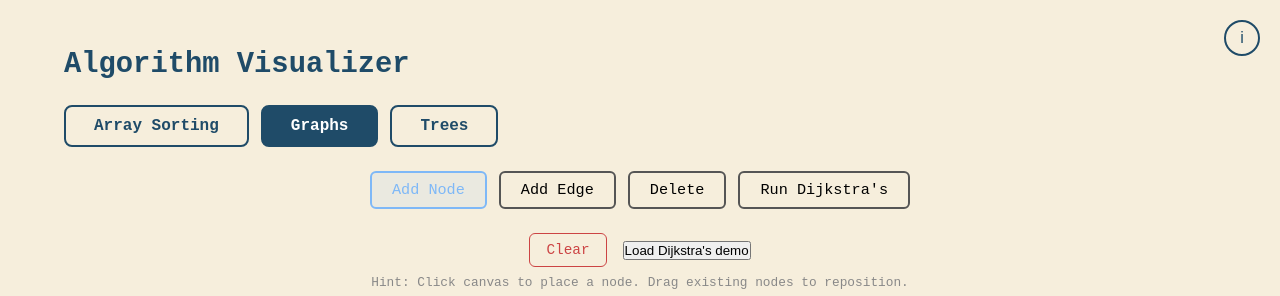
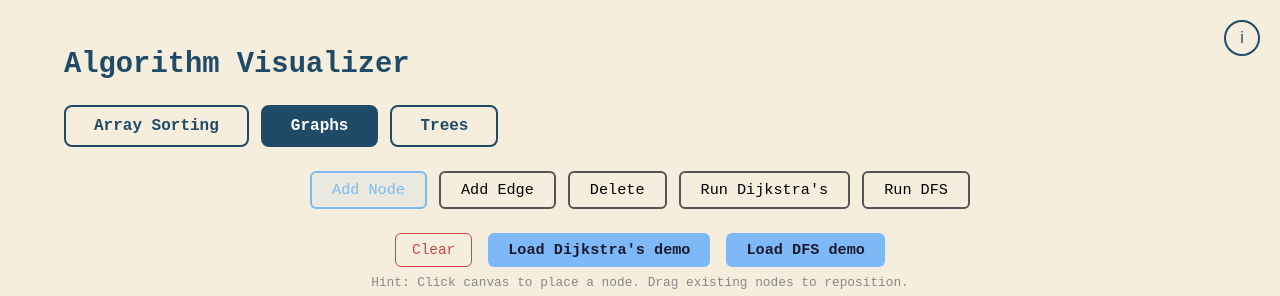
Before and after one commit to Anonymoose725/algo-visualizer-frontend, a React (Create React App) app: page / in a window 1280 px wide. Both pictures are taken after a click on the button "Graphs". Shown: the top 296 px of the page. Built offline with nearby package versions, Linux system fonts and the light colour scheme; no server answers.

Commit message:
add DFS to functionality.

```diff
--- a/src/GraphBuilder.js
+++ b/src/GraphBuilder.js
@@ -12,12 +12,20 @@ function generateNextLabel(nodes) {
 
 // node is the full node object with .label (string) and .id (int)
 // highlightedNodes contains label strings
-function getNodeColor(node, selectedNode, dijkstraSource, dijkstraResult, currentStepIndex) {
+function getNodeColor(node, selectedNode, dijkstraSource, dijkstraResult, dfsSource, dfsResult, currentStepIndex) {
+    // dijkstra source handle
     if (dijkstraResult && dijkstraSource === node.id) {
         return { fill: "#E8893C", stroke: "#B05510", text: "#ffffff" }
     }
-    if (dijkstraResult) {
-        const step = dijkstraResult.steps[currentStepIndex]
+    // dfs source handle
+    if (dfsResult && dfsSource === node.id) {
+        return { fill: "#E8893C", stroke: "#B05510", text: "#ffffff" }
+    }
+
+    const curResult = dijkstraResult || dfsResult
+
+    if (curResult) {
+        const step = curResult.steps[currentStepIndex]
         if (step) {
             const highlighted = step.highlightedNodes ?? []
             const idx = highlighted.indexOf(node.label)  // label comparison
@@ -35,17 +43,21 @@ function getNodeColor(node, selectedNode, dijkstraSource, dijkstraResult, curren
     return { fill: "rgb(31,75,104)", stroke: "rgb(21,55,80)", text: "#ffffff" }
 }
 
-function getEdgeColor(edge, gnodes, dijkstraResult, currentStepIndex) {
-    if (!dijkstraResult) return "#8A7F6E"
-    const step = dijkstraResult.steps[currentStepIndex]
+function getEdgeColor(edge, gnodes, dijkstraResult, dfsResult, currentStepIndex) {
+    const curResult = dijkstraResult || dfsResult
+    if (!curResult) return "#8A7F6E"
+    const step = curResult.steps[currentStepIndex]
     if (!step) return "#8A7F6E"
+
     const highlighted = step.highlightedEdges ?? []
     const fromNode = gnodes.find(n => n.id === edge.from)
     const toNode = gnodes.find(n => n.id === edge.to)
+
     if (!fromNode || !toNode) return "#8A7F6E"
     const isHighlighted = highlighted.some(([f, t]) =>
         f === fromNode.label && t === toNode.label
     )
+
     return isHighlighted ? "#185FA5" : "#8A7F6E"
 }
 
@@ -80,7 +92,8 @@ const MODE_HINTS = {
     addNode: "Click canvas to place a node. Drag existing nodes to reposition.",
     addEdge: "Click a source node, then a destination to create an edge.",
     delete: "Click an existing edge or node to delete it.",
-    run: "Click a source node to run Dijkstra's Shortest Path algorithm."
+    dijkstra: "Click a source node to run Dijkstra's Shortest Path algorithm.",
+    dfs: "Click a source node to run depth-first search traversal"
 }
 
 
@@ -94,6 +107,10 @@ function GraphBuilder({ onGraphReady }) {
 
     const [dijkstraSource, setDijkstraSource] = useState(null)
     const [dijkstraResult, setDijkstraResult] = useState(null)
+
+    const [dfsSource, setDfsSource] = useState(null)
+    const [dfsResult, setDfsResult] = useState(null)
+
     const [currentStepIndex, setCurrentStepIndex] = useState(0)
 
     //const [isPlaying, setIsPlaying] = useState(false)
@@ -172,8 +189,13 @@ function GraphBuilder({ onGraphReady }) {
         }
 
         // not in add edge mode, not in delete mode, check if we're running
-        if (graphMode === "run") {
+        if (graphMode === "dijkstra") {
             runDijkstra(node.id)
+            return
+        }
+
+        if (graphMode === "dfs") {
+            runDFS(node.id)
             return
         }
     }
@@ -284,27 +306,62 @@ function GraphBuilder({ onGraphReady }) {
         }
     }
 
+    async function runDFS(sourceId) {
+        if (gnodes.length < 1) {
+            setError("Please  add at least 1 node to run DFS")
+        }
+
+        setDfsResult(null)
+        setDfsSource(sourceId)
+        setCurrentStepIndex(0)
+
+        // adjacency list for backend
+        const sourceLabel = gnodes.find(n => n.id === sourceId).label
+        const edgeList = gedges.map(e => {
+            const from = gnodes.find(n => n.id === e.from).label
+            const to = gnodes.find(n => n.id === e.to).label
+            return `${from},${to},${e.weight}`
+        }).join(";")
+
+        const BASE_URL = process.env.REACT_APP_API_URL || "http://localhost:8080"
+
+        try {
+            const response = await fetch(`${BASE_URL}/graph/dfs?edges=${encodeURIComponent(edgeList)}&source=${sourceLabel}`)
+            if (!response.ok) {
+                throw new Error("Backend err")
+            }
+            const steps = await response.json()
+            setDfsResult(steps)
+            setCurrentStepIndex(0)
+            setError("")
+        } catch (err) {
+            await loadDfsDemo()
+            setError("Backend unavailable - showing demo graph")
+        }
+    }
+
     function switchMode(m) {
         setGraphMode(m)
         setSelectedNode(null)
         setPendingEdge(null)
         setDijkstraResult(null)
         setDijkstraSource(null)
+        setDfsResult(null)
+        setDfsSource(null)
         setError("")
     }
 
     function clearCanvas() {
         setGnodes([])
         setGedges([])
-        setSelectedNode(null)
-        setPendingEdge(null)
-        setDijkstraResult(null)
-        setDijkstraSource(null)
-        setError("")
+        switchMode("addNode") // do all the standard resetting above
         nextID.current = 0
     }
 
-    const totalSteps = dijkstraResult?.steps?.length ?? 0
+    const totalSteps = graphMode === "dijkstra"
+        ? dijkstraResult?.steps?.length ?? 0
+        : dfsResult?.steps?.length ?? 0
+
 
     async function loadDijkstraDemo() {
         const { demoData } = await import("./demo/demoData")
@@ -337,7 +394,41 @@ function GraphBuilder({ onGraphReady }) {
         setDijkstraSource(demoNodes[0].id)  // source = first node (A)
         setCurrentStepIndex(0)
         setError("")
-        setGraphMode("run")
+        setGraphMode("dijkstra")
+    }
+
+    async function loadDfsDemo() { // UPDATE WITH DIFFERENT DEMO DATA.
+        const { demoData } = await import("./demo/demoData")
+        const demo = demoData["dfs"]
+        if (!demo) return
+
+        const demoResponse = demo.response
+        const n = demoResponse.nodes.length
+        const cx = CANVAS_WIDTH / 2
+        const cy = CANVAS_HEIGHT / 2
+        const radius = 150
+
+        const demoNodes = demoResponse.nodes.map((node, i) => ({
+            id: i,
+            label: node.nodeLabel,
+            x: cx + radius * Math.cos((2 * Math.PI * i) / n),
+            y: cy + radius * Math.sin((2 * Math.PI * i) / n)
+        }))
+
+        const demoEdges = demoResponse.edges.map((e, i) => ({
+            id: i + 100,
+            from: e.fromNode,
+            to: e.toNode,
+            weight: e.weight
+        }))
+
+        setGnodes(demoNodes)
+        setGedges(demoEdges)
+        setDfsResult(demoResponse)
+        setDfsSource(demoNodes[0].id)
+        setCurrentStepIndex(0)
+        setError("")
+        setGraphMode("dfs")
     }
 
     return (
@@ -345,7 +436,7 @@ function GraphBuilder({ onGraphReady }) {
             {/* mode menu */}
             <div className="graph-toolbar">
                 <div className="algorithm-picker">
-                    {["addNode", "addEdge", "delete", "run"].map(m => (
+                    {["addNode", "addEdge", "delete", "dijkstra", "dfs"].map(m => (
                         <button
                             key={m}
                             className={graphMode === m ? "active" : ""}
@@ -354,14 +445,16 @@ function GraphBuilder({ onGraphReady }) {
                             {m === "addNode" ? "Add Node"
                                 : m === "addEdge" ? "Add Edge"
                                     : m === "delete" ? "Delete"
-                                        : "Run Dijkstra's"}
+                                        : m === "dijkstra" ? "Run Dijkstra's"
+                                            : "Run DFS"}
                         </button>
                     ))}
                 </div>
             </div>
             <div className="graph-toolbar">
                 <button className="graph-clear" onClick={clearCanvas}>Clear</button>
-                <button className="dijkstra-demo" onClick={loadDijkstraDemo}>Load Dijkstra's demo</button>
+                <button className="graph-demo" onClick={loadDijkstraDemo}>Load Dijkstra's demo</button>
+                <button className="graph-demo" onClick={loadDfsDemo}>Load DFS demo</button>
             </div>
             {/* hints */}
             <p className="graph-hint">Hint: {MODE_HINTS[graphMode]}</p>
@@ -442,7 +535,7 @@ function GraphBuilder({ onGraphReady }) {
                             x: (from.x + to.x) / 2 + px * offset,
                             y: (from.y + to.y) / 2 + py * offset
                         }
-                    const color = getEdgeColor(edge, gnodes, dijkstraResult, currentStepIndex)
+                    const color = getEdgeColor(edge, gnodes, dijkstraResult, dfsResult, currentStepIndex)
                     const markerId = color === "#185FA5" ? "graphbuild-arrow-blue" : "graphbuild-arrow"
                     return (
                         <g key={edge.id} onClick={e => handleEdgeClick(e, edge)}
@@ -483,7 +576,7 @@ function GraphBuilder({ onGraphReady }) {
 
                 {/* nodes */}
                 {gnodes.map(node => {
-                    const { fill, stroke, text } = getNodeColor(node, selectedNode, dijkstraSource, dijkstraResult, currentStepIndex)
+                    const { fill, stroke, text } = getNodeColor(node, selectedNode, dijkstraSource, dijkstraResult, dfsSource, dfsResult, currentStepIndex)
                     return (
                         <g
                             key={node.id}
@@ -508,7 +601,7 @@ function GraphBuilder({ onGraphReady }) {
                                 {node.label}
                             </text>
 
-                            {/* current shortest computed distances */}
+                            {/* current shortest computed distances. note, only render on dijkstraResult */}
                             {dijkstraResult && (() => { // IIFE = immediately invoked function expression
                                 const step = dijkstraResult.steps[currentStepIndex]
                                 if (!step) return null
@@ -578,8 +671,8 @@ function GraphBuilder({ onGraphReady }) {
                 />
             )}
 
-            {/* dijkstra's step controls */}
-            {dijkstraResult && (
+            {/* algorithm step controls */}
+            {(dijkstraResult || dfsResult) && (
                 <GraphStepControls
                     currentStepIndex={currentStepIndex}
                     totalSteps={totalSteps}
--- a/src/demo/demoData.js
+++ b/src/demo/demoData.js
@@ -4,6 +4,7 @@ import insertionSteps from "./insertion.json"
 import bstInsert from "./bst-insert.json"
 import bstSearch from "./bst-search.json"
 import dijkstra from "./dijkstra.json"
+import dfs from "./dfs.json"
 
 export const demoData = {
     bubble: { steps: bubbleSteps, input: "8,3,6,1,5,2,7,4" },
@@ -11,5 +12,6 @@ export const demoData = {
     insertion: { steps: insertionSteps, input: "8,3,6,1,5,2,7,4" },
     "bst-insert": { response: bstInsert, input: "5,3,7,1,4,6,8" },
     "bst-search": { response: bstSearch, input: "5,3,7,1,4,6,8", target: "4" },
-    "dijkstra": { response: dijkstra }
+    "dijkstra": { response: dijkstra },
+    "dfs": { response: dfs }
 }
--- /dev/null
+++ b/src/demo/dfs.json
@@ -0,0 +1,176 @@
+{
+    "edges": [
+        {
+            "fromNode": 0,
+            "toNode": 2,
+            "weight": 2
+        },
+        {
+            "fromNode": 0,
+            "toNode": 1,
+            "weight": 4
+        },
+        {
+            "fromNode": 1,
+            "toNode": 3,
+            "weight": 3
+        },
+        {
+            "fromNode": 2,
+            "toNode": 3,
+            "weight": 8
+        },
+        {
+            "fromNode": 2,
+            "toNode": 1,
+            "weight": 1
+        },
+        {
+            "fromNode": 3,
+            "toNode": 4,
+            "weight": 1
+        }
+    ],
+    "nodes": [
+        {
+            "nodeID": 0,
+            "nodeLabel": "A",
+            "nodeValue": 0
+        },
+        {
+            "nodeID": 1,
+            "nodeLabel": "B",
+            "nodeValue": 0
+        },
+        {
+            "nodeID": 2,
+            "nodeLabel": "C",
+            "nodeValue": 0
+        },
+        {
+            "nodeID": 3,
+            "nodeLabel": "D",
+            "nodeValue": 0
+        },
+        {
+            "nodeID": 4,
+            "nodeLabel": "E",
+            "nodeValue": 0
+        }
+    ],
+    "steps": [
+        {
+            "distances": null,
+            "highlightedEdges": [],
+            "highlightedNodes": [
+                "A"
+            ]
+        },
+        {
+            "distances": null,
+            "highlightedEdges": [
+                [
+                    "A",
+                    "C"
+                ]
+            ],
+            "highlightedNodes": [
+                "A",
+                "C"
+            ]
+        },
+        {
+            "distances": null,
+            "highlightedEdges": [],
+            "highlightedNodes": [
+                "C"
+            ]
+        },
+        {
+            "distances": null,
+            "highlightedEdges": [
+                [
+                    "C",
+                    "D"
+                ]
+            ],
+            "highlightedNodes": [
+                "C",
+                "D"
+            ]
+        },
+        {
+            "distances": null,
+            "highlightedEdges": [],
+            "highlightedNodes": [
+                "D"
+            ]
+        },
+        {
+            "distances": null,
+            "highlightedEdges": [
+                [
+                    "D",
+                    "E"
+                ]
+            ],
+            "highlightedNodes": [
+                "D",
+                "E"
+            ]
+        },
+        {
+            "distances": null,
+            "highlightedEdges": [],
+            "highlightedNodes": [
+                "E"
+            ]
+        },
+        {
+            "distances": null,
+            "highlightedEdges": [
+                [
+                    "C",
+                    "B"
+                ]
+            ],
+            "highlightedNodes": [
+                "C",
+                "B"
+            ]
+        },
+        {
+            "distances": null,
+            "highlightedEdges": [],
+            "highlightedNodes": [
+                "B"
+            ]
+        },
+        {
+            "distances": null,
+            "highlightedEdges": [
+                [
+                    "B",
+                    "D"
+                ]
+            ],
+            "highlightedNodes": [
+                "B",
+                "D"
+            ]
+        },
+        {
+            "distances": null,
+            "highlightedEdges": [
+                [
+                    "A",
+                    "B"
+                ]
+            ],
+            "highlightedNodes": [
+                "A",
+                "B"
+            ]
+        }
+    ]
+}
```
